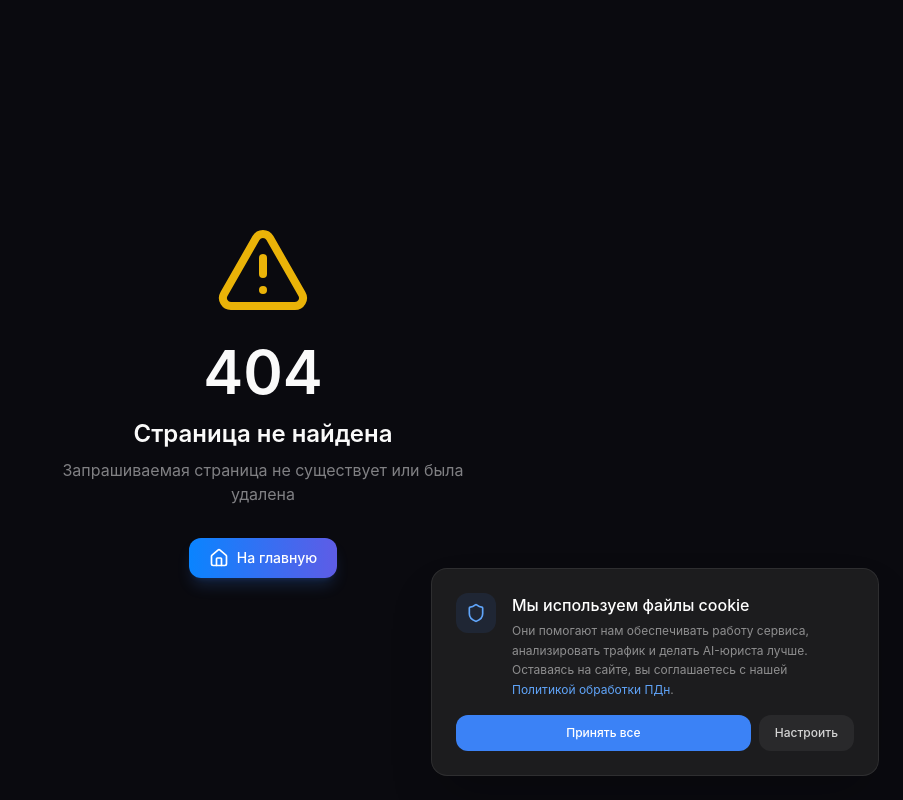
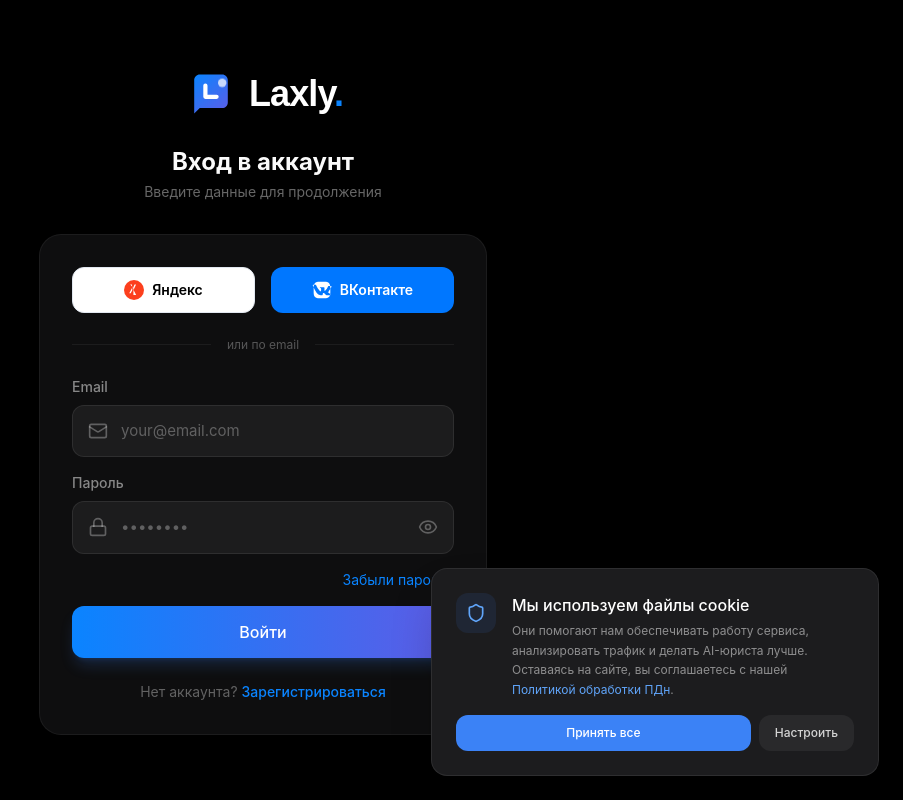
Before and after one commit to desmosdesmos/lexly, a React (Vite) app in the folder frontend/: page /auth/vk in a window 1280 px wide. Shown: the whole page, without its empty margins (377-1280 px from the left). Built offline with nearby package versions, Linux system fonts and the light colour scheme; a web font is replaced by a local one.

Commit message:
feat: configure production Yandex OAuth credentials and update clean redirect path routing

```diff
--- a/frontend/src/App.jsx
+++ b/frontend/src/App.jsx
@@ -48,6 +48,8 @@
         <Route path="/tools/consumer-claim" element={<Navigate to="/dashboard/documents" />} />
         <Route path="/tools/auto-fine" element={<Navigate to="/dashboard/documents" />} />
         <Route path="/login" element={!user ? <LoginPage /> : <Navigate to="/dashboard" />} />
+        <Route path="/auth/yandex" element={!user ? <LoginPage /> : <Navigate to="/dashboard" />} />
+        <Route path="/auth/vk" element={!user ? <LoginPage /> : <Navigate to="/dashboard" />} />
         <Route path="/register" element={!user ? <RegisterPage /> : <Navigate to="/dashboard" />} />
         <Route path="/verify-email" element={!user ? <VerifyEmailPage /> : <Navigate to="/dashboard" />} />
         <Route path="/forgot-password" element={<ForgotPasswordPage />} />
--- a/frontend/src/pages/LoginPage.jsx
+++ b/frontend/src/pages/LoginPage.jsx
@@ -30,7 +30,15 @@
   useEffect(() => {
     const params = new URLSearchParams(window.location.search)
     const code = params.get('code')
-    const provider = params.get('provider')
+    let provider = params.get('provider')
+
+    if (!provider) {
+      if (window.location.pathname.includes('/auth/yandex')) {
+        provider = 'yandex'
+      } else if (window.location.pathname.includes('/auth/vk')) {
+        provider = 'vk'
+      }
+    }
 
     if (code && provider) {
       handleOAuthCallback(code, provider)
@@ -45,7 +53,7 @@
         await yandexLogin(code)
         toast.success('Вход через Яндекс выполнен!')
       } else if (provider === 'vk') {
-        const redirectUri = `${window.location.origin}/login?provider=vk`
+        const redirectUri = `${window.location.origin}/auth/vk`
         await vkLogin(code, redirectUri)
         toast.success('Вход через VK выполнен!')
       }
@@ -64,11 +72,11 @@
     if (!clientId) {
       toast.info('Вход в демо-режиме Яндекс ID (ключи не настроены)...')
       setTimeout(() => {
-        window.location.href = `${window.location.origin}/login?provider=yandex&code=mock_yandex_code`
+        window.location.href = `${window.location.origin}/auth/yandex?code=mock_yandex_code`
       }, 800)
       return
     }
-    const redirectUri = encodeURIComponent(`${window.location.origin}/login?provider=yandex`)
+    const redirectUri = encodeURIComponent(`${window.location.origin}/auth/yandex`)
     window.location.href = `https://oauth.yandex.ru/authorize?response_type=code&client_id=${clientId}&redirect_uri=${redirectUri}`
   }
 
@@ -77,11 +85,11 @@
     if (!clientId) {
       toast.info('Вход в демо-режиме VK ID (ключи не настроены)...')
       setTimeout(() => {
-        window.location.href = `${window.location.origin}/login?provider=vk&code=mock_vk_code`
+        window.location.href = `${window.location.origin}/auth/vk?code=mock_vk_code`
       }, 800)
       return
     }
-    const redirectUri = encodeURIComponent(`${window.location.origin}/login?provider=vk`)
+    const redirectUri = encodeURIComponent(`${window.location.origin}/auth/vk`)
     window.location.href = `https://oauth.vk.com/authorize?client_id=${clientId}&display=page&redirect_uri=${redirectUri}&scope=email&response_type=code&v=5.131`
   }
 
--- a/frontend/src/pages/RegisterPage.jsx
+++ b/frontend/src/pages/RegisterPage.jsx
@@ -124,11 +124,11 @@
     if (!clientId) {
       toast.info('Регистрация в демо-режиме Яндекс ID (ключи не настроены)...')
       setTimeout(() => {
-        window.location.href = `${window.location.origin}/login?provider=yandex&code=mock_yandex_code`
+        window.location.href = `${window.location.origin}/auth/yandex?code=mock_yandex_code`
       }, 800)
       return
     }
-    const redirectUri = encodeURIComponent(`${window.location.origin}/login?provider=yandex`)
+    const redirectUri = encodeURIComponent(`${window.location.origin}/auth/yandex`)
     window.location.href = `https://oauth.yandex.ru/authorize?response_type=code&client_id=${clientId}&redirect_uri=${redirectUri}`
   }
 
@@ -137,11 +137,11 @@
     if (!clientId) {
       toast.info('Регистрация в демо-режиме VK ID (ключи не настроены)...')
       setTimeout(() => {
-        window.location.href = `${window.location.origin}/login?provider=vk&code=mock_vk_code`
+        window.location.href = `${window.location.origin}/auth/vk?code=mock_vk_code`
       }, 800)
       return
     }
-    const redirectUri = encodeURIComponent(`${window.location.origin}/login?provider=vk`)
+    const redirectUri = encodeURIComponent(`${window.location.origin}/auth/vk`)
     window.location.href = `https://oauth.vk.com/authorize?client_id=${clientId}&display=page&redirect_uri=${redirectUri}&scope=email&response_type=code&v=5.131`
   }
 
```
